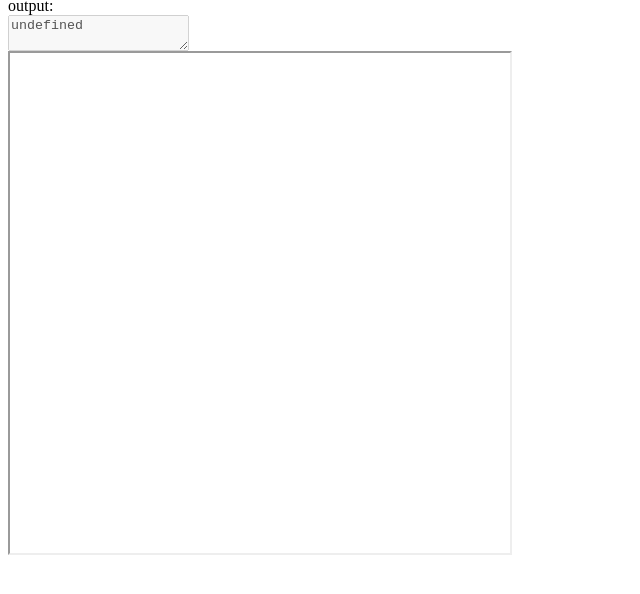
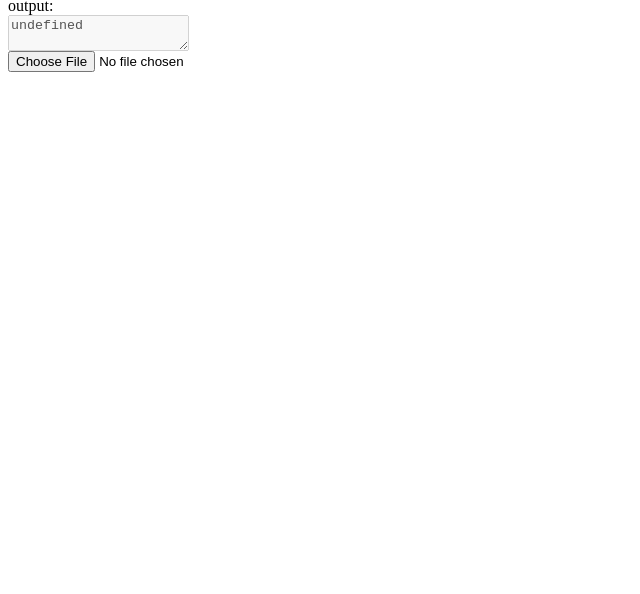
Before and after one commit to GitGudderest/GitGudderest.github.io, a plain HTML site: page index.html in a window 1280 px wide. Shown: the part 144-738 px from the top of the page, without its empty margins (0-640 px from the left). Drawn offline with Linux system fonts and the light colour scheme.

Commit message:
Update index.html

```diff
--- a/index.html
+++ b/index.html
@@ -39,6 +39,7 @@
     </br>
     <textarea id="output" disabled="true"></textarea>
     </br>
-    <iframe id='frame' src='file:///' style='width:500px; height:500px;'></iframe>
+    <input type='file' name='file_input' />
+    <!--<iframe id='frame' src='file:///' style='width:500px; height:500px;'></iframe>-->
   </body>
 </Html>
```
